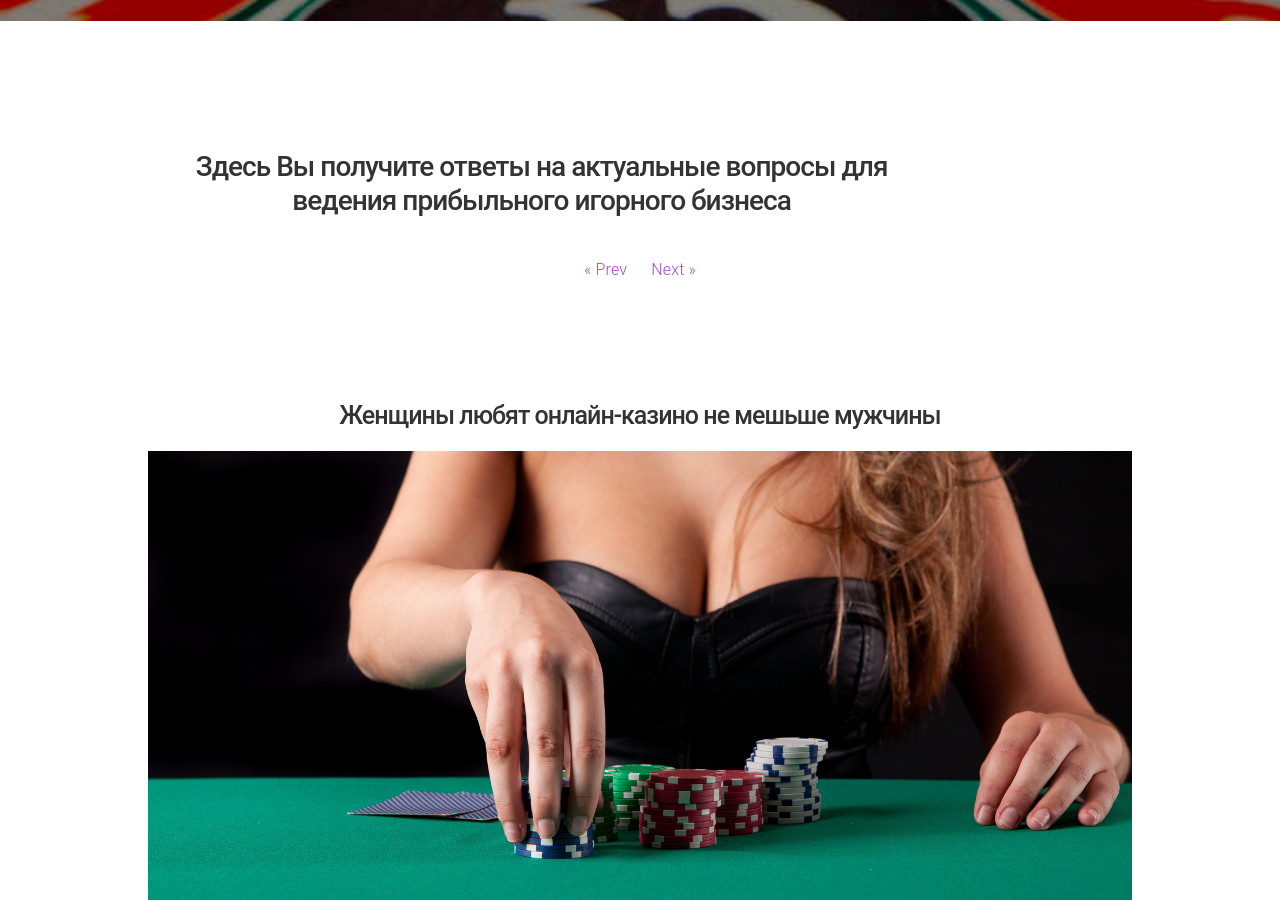
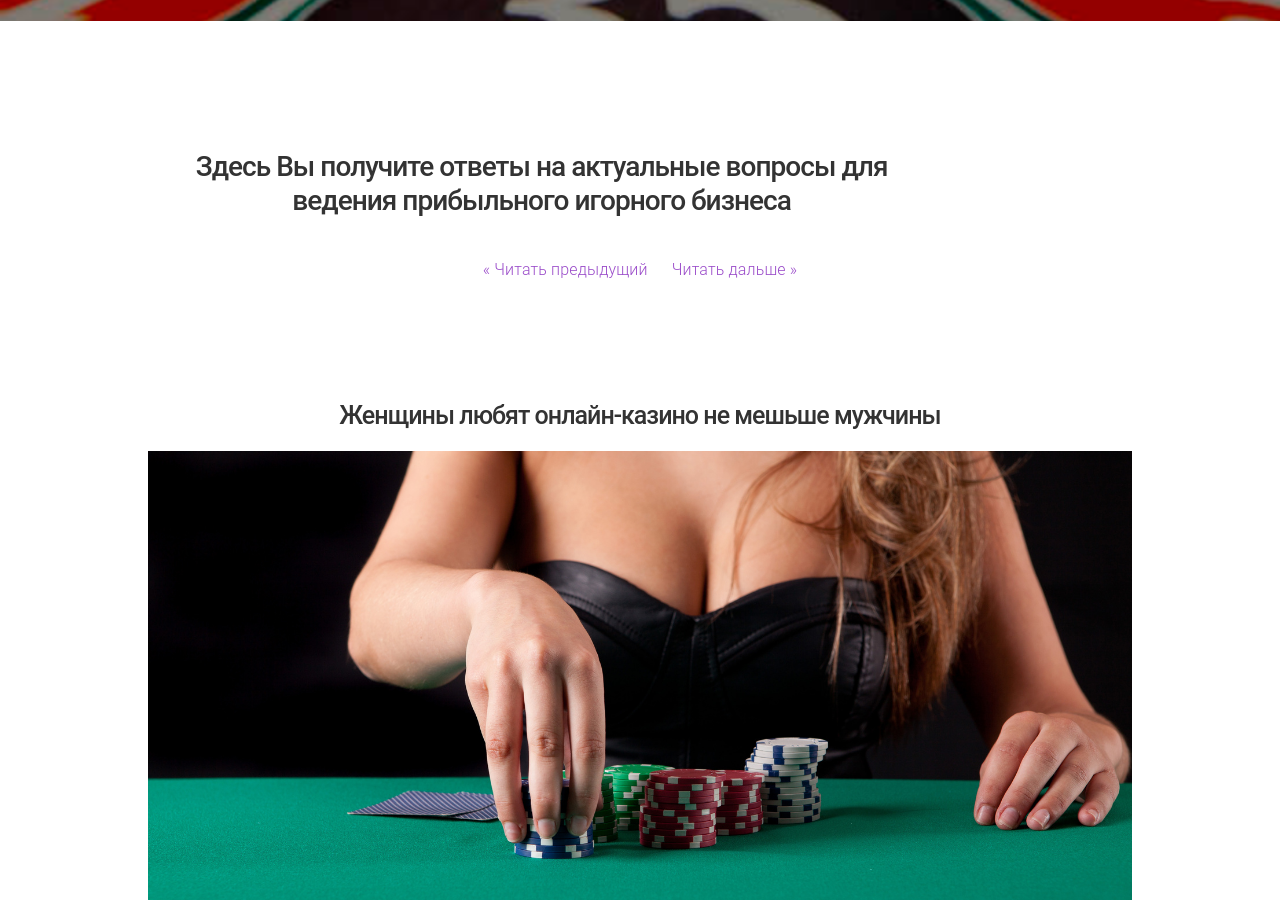
Before and after one commit to alisaklumakova/alisaklumakova.github.io, a Jekyll site: the page built from _posts/2019-02-21-casino-blog.md, in a window 1280 px wide and 900 px high, scrolled down 523 px. Built offline with Jekyll 4.4.1, drawn with Linux system fonts in a browser that asks for light colours; nearby versions of some CDN libraries.

Commit message:
Update post.html

```diff
--- a/_layouts/post.html
+++ b/_layouts/post.html
@@ -4,10 +4,10 @@ layout: blog
 <div class="post">
   <div class="post-nav">
     {% if page.next.url %}
-      <a class="nav-item" href="{{ page.next.url }}">&laquo; Prev</a>
+      <a class="nav-item" href="{{ page.next.url }}">&laquo; Читать предыдущий</a>
     {% endif %}
     {% if page.previous.url %}
-      <a class="nav-item" href="{{ page.previous.url }}">Next &raquo;</a>
+      <a class="nav-item" href="{{ page.previous.url }}">Читать дальше &raquo;</a>
     {% endif %}
   </div>
 
```
